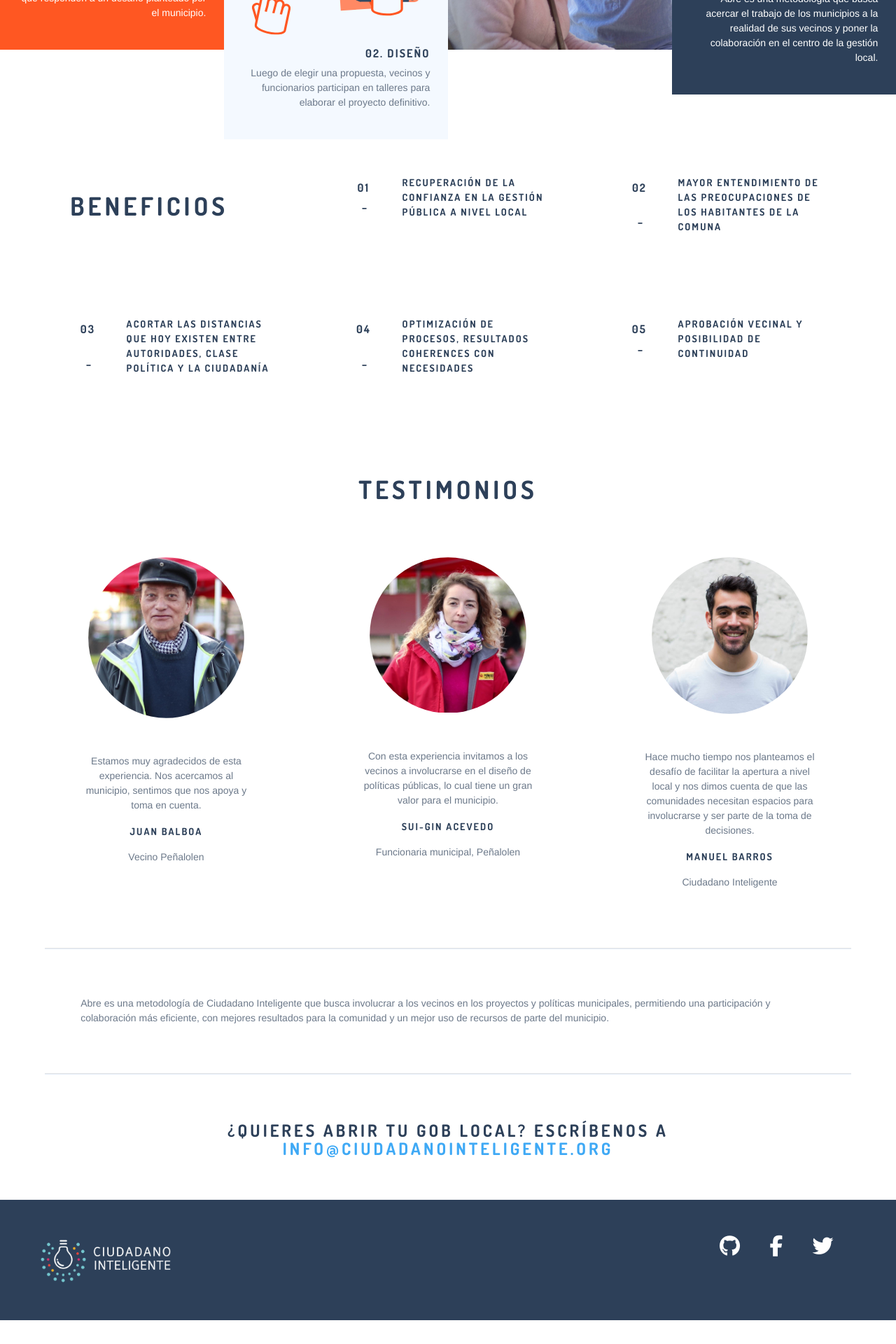
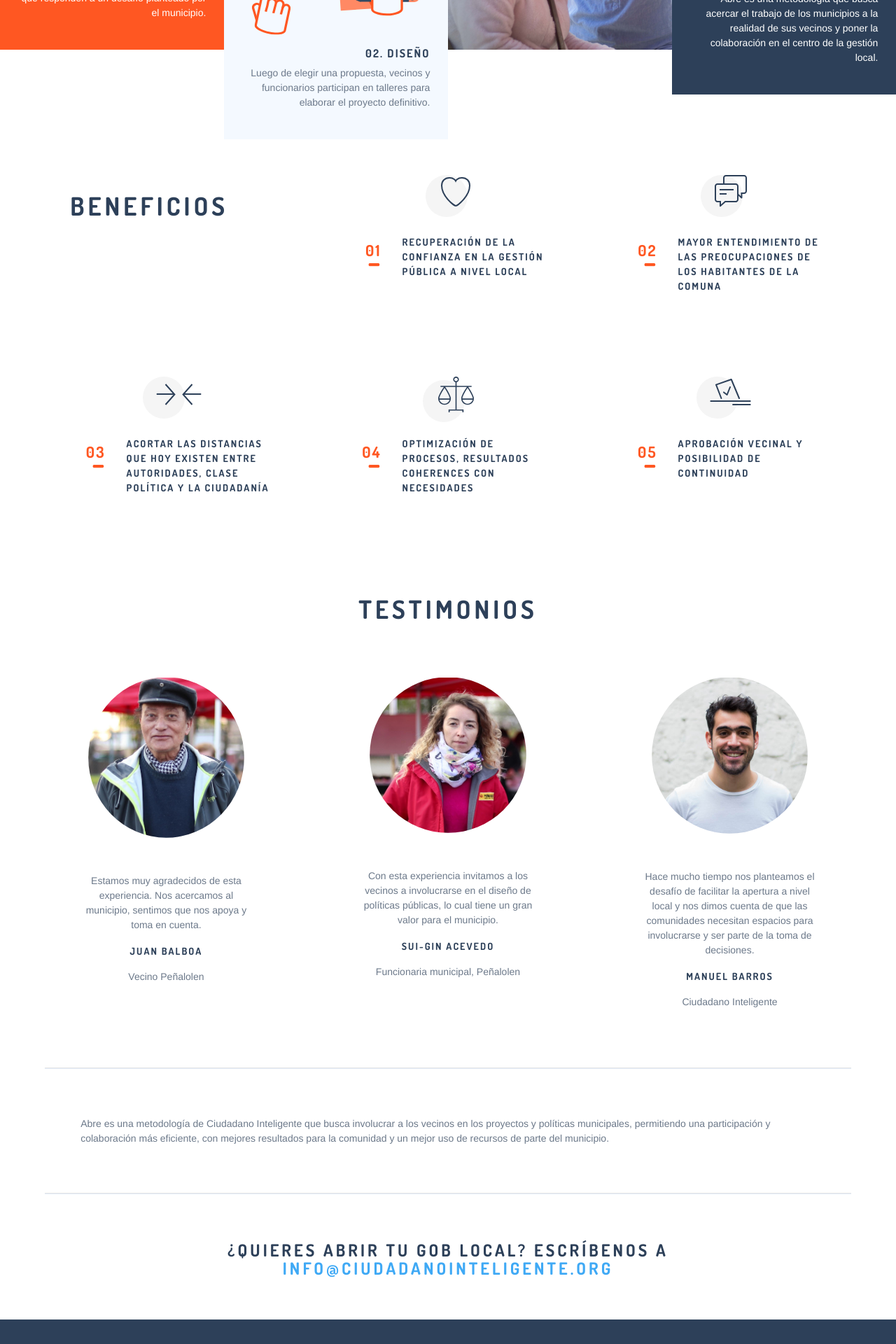
Before and after one commit to ciudadanointeligente/abre.tumunicipio, a Jekyll site: the page built from index.md, in a window 1280 px wide. Shown: the part 733-2653 px from the top of the page at 70% size. Built offline with Jekyll 4.4.1, drawn with Linux system fonts in a browser that asks for light colours; nearby versions of some CDN libraries; before the commit the page ends 2619 px from its top, so only the background shows below that.

Commit message:
Benefits style

```diff
--- /dev/null
+++ b/_includes/ben01.html
@@ -0,0 +1,6 @@
+<svg xmlns="http://www.w3.org/2000/svg" width="64" height="60" viewBox="0 0 64 60">
+    <g fill="none" fill-rule="evenodd">
+        <circle cx="30" cy="30" r="30" fill="#F5F5F5"/>
+        <path stroke="#2D4059" stroke-width="2" d="M43 8.444S45.175 4 51.888 4C58.602 4 63 8.444 63 15.111 63 30.695 45.314 44 43.036 44 40.76 44 23 30.65 23 15.111 23 8.444 27.446 4 34.111 4 40.78 4 43 8.444 43 8.444z"/>
+    </g>
+</svg>
--- /dev/null
+++ b/_includes/ben02.html
@@ -0,0 +1,6 @@
+<svg xmlns="http://www.w3.org/2000/svg" width="66" height="60" viewBox="0 0 66 60">
+    <g fill="none" fill-rule="evenodd">
+        <circle cx="30" cy="30" r="30" fill="#F5F5F5"/>
+        <path fill="#2D4059" fill-rule="nonzero" d="M33.373 26H37v2H27v-2h6.373zM34 20h13v2H27v-2h7zm30 3.009C64 24.105 63.104 25 62.004 25h-4.575v5.196L54 27.056V15.991C54 13.79 52.209 12 50.004 12H34V3.991C34 2.895 34.895 2 35.996 2h26.008C63.111 2 64 2.889 64 3.991v19.018zm-12 12C52 36.111 51.111 37 50.004 37H34.619l-1.625 1.47-.587.53L29 42.081V37h-5.004C22.895 37 22 36.105 22 35.009V15.991c0-.363.103-.698.272-.991.344-.596.982-1 1.724-1H50.004c.737 0 1.375.406 1.721 1 .169.293.275.629.275.991v19.018zM62.004 0H35.996C33.791 0 32 1.79 32 3.991V12h-8.004C21.785 12 20 13.784 20 15.991v19.018C20 37.21 21.791 39 23.996 39H27v5.333c0 .867 1.027 1.323 1.671.742L35.391 39h14.613c.716 0 1.377-.202 1.958-.53C53.174 37.785 54 36.501 54 35.009v-5.241l3.753 3.437c.378.346.889.324 1.247.074.25-.174.429-.454.429-.811V27h2.575C64.209 27 66 25.21 66 23.009V3.991C66 1.784 64.215 0 62.004 0z"/>
+    </g>
+</svg>
--- /dev/null
+++ b/_includes/ben03.html
@@ -0,0 +1,8 @@
+<svg xmlns="http://www.w3.org/2000/svg" width="84" height="60" viewBox="0 0 84 60">
+    <g fill="none" fill-rule="evenodd">
+        <circle cx="30" cy="30" r="30" fill="#F5F5F5"/>
+        <g stroke="#2D4059" stroke-width="2">
+            <path d="M70.5 11L57.6 25.5 70.5 40M59.25 25h24M32.5 11l12.9 14.5L32.5 40M43.75 25h-24"/>
+        </g>
+    </g>
+</svg>
--- /dev/null
+++ b/_includes/ben04.html
@@ -0,0 +1,6 @@
+<svg xmlns="http://www.w3.org/2000/svg" width="73" height="65" viewBox="0 0 73 65">
+    <g fill="none" fill-rule="evenodd">
+        <circle cx="30" cy="35" r="30" fill="#F5F5F5"/>
+        <path fill="#2D4059" fill-rule="nonzero" d="M64.948 14.808h4.76v-1.646H48.322v-5.02c1.878-.382 3.293-2.038 3.293-4.026C51.616 1.847 49.77 0 47.5 0c-2.269 0-4.116 1.847-4.116 4.116 0 1.988 1.415 3.644 3.293 4.026v5.02H25.293v1.646h4.759C28.506 17.097 22 26.986 22 31.263c0 4.99 4.056 9.045 9.045 9.045 4.99 0 9.046-4.056 9.046-9.045 0-4.277-6.506-14.166-8.052-16.455h14.638v32.076h-9.869V51h1.647v-2.47h18.1V51h1.647v-4.116h-9.869V14.808h14.628c-1.546 2.289-8.052 12.178-8.052 16.455 0 4.99 4.056 9.045 9.046 9.045 4.99 0 9.045-4.056 9.045-9.045 0-4.277-6.506-14.166-8.052-16.455zM45.03 4.116c0-1.365 1.105-2.47 2.47-2.47 1.365 0 2.47 1.105 2.47 2.47 0 1.365-1.105 2.47-2.47 2.47-1.365 0-2.47-1.115-2.47-2.47zM31.045 38.662c-3.513 0-6.465-2.47-7.208-5.763h14.427c-.753 3.293-3.695 5.763-7.219 5.763zm-7.399-7.4c0-3.202 4.84-11.133 7.4-14.988 2.56 3.845 7.398 11.776 7.398 14.989H23.646zm40.309-14.988c2.56 3.845 7.399 11.776 7.399 14.989H56.545c0-3.203 4.85-11.144 7.41-14.99zm0 22.388c-3.514 0-6.466-2.47-7.209-5.763h14.427c-.763 3.293-3.705 5.763-7.218 5.763z"/>
+    </g>
+</svg>
--- /dev/null
+++ b/_includes/ben05.html
@@ -0,0 +1,9 @@
+<svg xmlns="http://www.w3.org/2000/svg" width="78" height="60" viewBox="0 0 78 60">
+    <g fill="none" fill-rule="evenodd">
+        <circle cx="30" cy="30" r="30" fill="#F5F5F5"/>
+        <g stroke="#2D4059" stroke-width="2" stroke-linecap="round" stroke-linejoin="round">
+            <path d="M20.396 35h56.258m-24.576 5h24.58M35.423 31L28 11.646 49.724 4 61 31"/>
+            <path d="M39 22.43L43.629 26 48 15"/>
+        </g>
+    </g>
+</svg>
--- a/_includes/benefits.html
+++ b/_includes/benefits.html
@@ -7,8 +7,11 @@
       </div>
 
       <div class="col-12 col-md-4 padding">
+        <div class="benefits-icon">
+          {% include ben01.html %}
+        </div>
         <div class="row">
-          <h4 class="col col-3 col-md-3 num">
+          <h4 class="col col-3 col-md-3 num orange text-right">
             01
           </h4>
           <div class="col col-9 col-md-9">
@@ -18,8 +21,11 @@
       </div>
 
       <div class="col-12 col-md-4 padding">
+        <div class="benefits-icon">
+          {% include ben02.html %}
+        </div>
         <div class="row">
-          <h4 class="col col-3 col-md-3 num">
+          <h4 class="col col-3 col-md-3 num orange text-right">
             02
           </h4>
           <div class="col col-9 col-md-9">
@@ -32,8 +38,11 @@
     <div class="row">
 
       <div class="col-12 col-md-4 padding">
+        <div class="benefits-icon">
+          {% include ben03.html %}
+        </div>
         <div class="row">
-          <h4 class="col col-3 col-md-3 num">
+          <h4 class="col col-3 col-md-3 num orange text-right">
             03
           </h4>
           <div class="col col-9 col-md-9">
@@ -43,8 +52,11 @@
       </div>
 
       <div class="col-12 col-md-4 padding">
+        <div class="benefits-icon">
+          {% include ben04.html %}
+        </div>
         <div class="row">
-          <h4 class="col col-3 col-md-3 num">
+          <h4 class="col col-3 col-md-3 num orange text-right">
             04
           </h4>
           <div class="col col-9 col-md-9">
@@ -54,8 +66,11 @@
       </div>
 
       <div class="col-12 col-md-4 padding">
+        <div class="benefits-icon">
+          {% include ben05.html %}
+        </div>
         <div class="row">
-          <h4 class="col col-3 col-md-3 num">
+          <h4 class="col col-3 col-md-3 num orange text-right">
             05
           </h4>
           <div class="col col-9 col-md-9">
--- a/assets/css/main.scss
+++ b/assets/css/main.scss
@@ -167,13 +167,15 @@ section {
 
 .num {
   position: relative;
-  text-align: center;
   margin-top: 10px;
+  font-family: $dosis-font;
+  font-size: 22px;
   &::after {
     content: '_';
     position: absolute;
-    bottom: 20px;
-    right: 43%;
+    top: -5px;
+    right: 17px;
+    font-size: 39px;
   }
 }
 
@@ -224,3 +226,11 @@ section {
 .col-xs-12.col-sm-6.col-md-3.col-lg-3:nth-child(4) {
     margin-top: 5vw;
 }
+
+// Benefits
+
+.benefits-icon {
+    text-align: center;
+    margin-bottom: 2vw;
+    height: 60px;
+}
```
